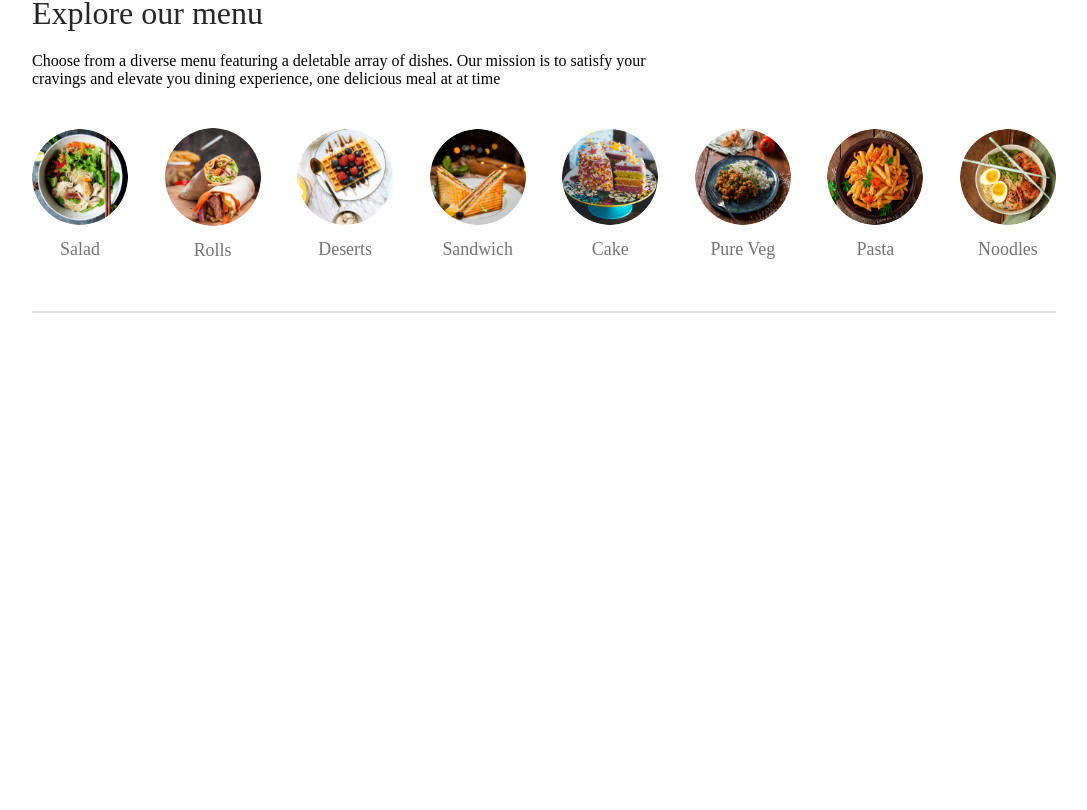
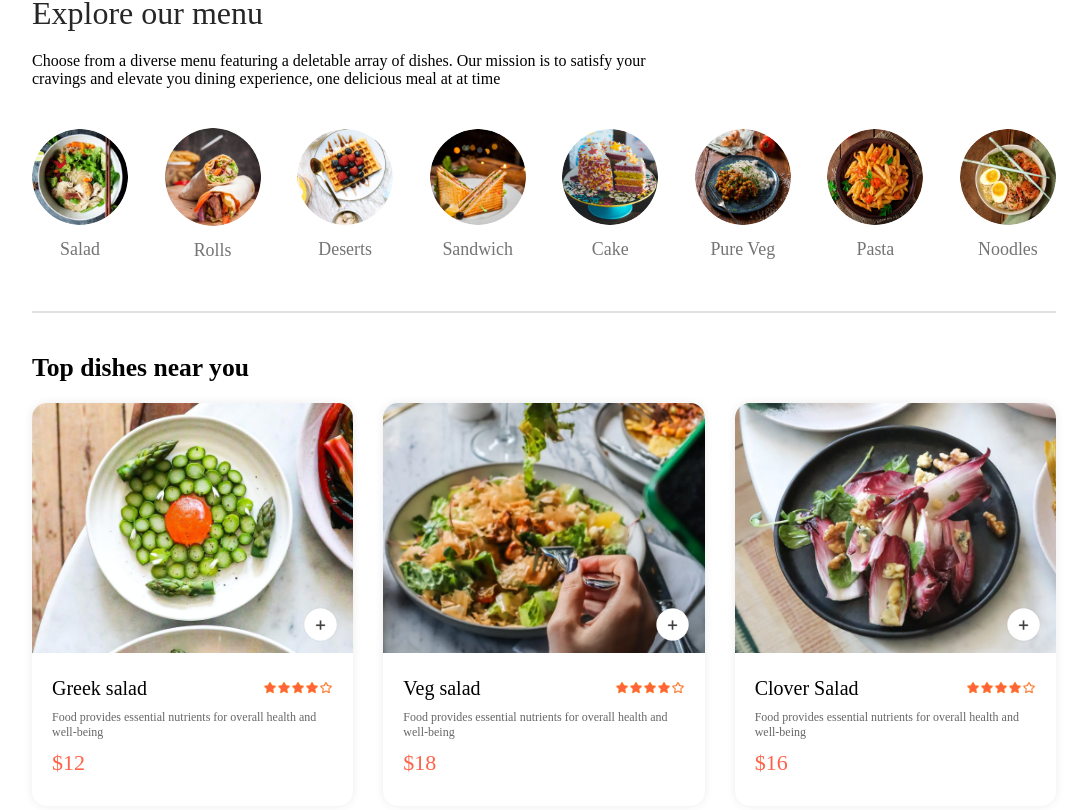
Before and after one commit to Joca7330/food-delivery, a React app in the folder frontend/: page / in a window 1280 px wide. Shown: the part 580-1390 px from the top of the page, without its empty margins (96-1183 px from the left). Before the commit the page ends 903 px from the top, so only its background shows below. Built offline with nearby package versions, Linux system fonts and the light colour scheme; the HTML template or start-up script is replaced by a standard one.

Commit message:
removed commented out code, removed duplicate food item component, and added gemini.md

```diff
--- a/frontend/src/components/FoodItem/FoodItem.jsx
+++ b/frontend/src/components/FoodItem/FoodItem.jsx
@@ -1,26 +1,29 @@
-import React, { useState } from 'react'
+import React, { use, useContext, useState } from 'react'
 import { assets } from '../../assets/assets'
 import './FoodItem.css'
+import { Context } from '../../context/Context'
 
 
 const FoodItem = ({ id, name, price, description, image }) => {
-
-  const [itemCount, setItemCount] = useState(0)
-  // const { cartItems, addToCart, removedFromCart } = useContext(Context)
+  // const [itemCount, setItemCount] = useState(0)
+  const { cartItems, addToCart, removeFromCart } = useContext(Context)
 
   return (
     <div className='food-item'>
       <div className='food-item-img-container'>
         <img className='food-item-image' src={image} alt='' />
-        {!itemCount
-        // {!cartItems[id]
-          ? <img className='add' onClick={() => setItemCount(prev => prev + 1)} src={assets.add_icon_white} alt="" />
-          // ? <img className='add' onClick={() => addToCart(id)} src={assets.add_icon_white} alt="" />
+        {/* {!itemCount */}
+        {!cartItems[id]
+
+          // ? <img className='add' onClick={() => setItemCount(prev => prev + 1)} src={assets.add_icon_white} alt="" />
+          ? <img className='add' onClick={() => addToCart(id)} src={assets.add_icon_white} alt="" />
           : <div className='food-item-counter'>
-            <img onClick={() => setItemCount(prev => prev - 1)} src={assets.remove_icon_red} alt="" />
-            {/* <img onClick={() => removedFromCart(id)} src={assets.remove_icon_red} alt="" /> */}
-            <p>{itemCount}</p>
-            <img onClick={() => setItemCount(prev => prev + 1)} src={assets.add_icon_green} alt="" />
+            {/* <img onClick={() => setItemCount(prev => prev - 1)} src={assets.remove_icon_red} alt="" /> */}
+            <img onClick={() => removeFromCart(id)} src={assets.remove_icon_red} alt="" />
+            <p>{cartItems[id]}</p>
+            {/* <img onClick={() => setItemCount(prev => prev + 1)} src={assets.add_icon_green} alt="" /> */}
+            <img onClick={() => addToCart(id)} src={assets.add_icon_green} alt="" />
+
           </div>
         }
       </div>
--- a/frontend/src/context/Context.jsx
+++ b/frontend/src/context/Context.jsx
@@ -1,4 +1,4 @@
-import React, { createContext, useState } from 'react'
+import React, { createContext, useEffect, useState } from 'react'
 import { food_list } from '../assets/assets'
 
 
@@ -7,30 +7,32 @@ export const Context = createContext(null)
 
 const ContextProvider = (props) => {
 
-    // const [cartItems, setCartItems] = useState({});
+    const [cartItems, setCartItems] = useState({});
+    // add item to cart if not already in cart, else increase quantity by 1
+    const addToCart = (itemId) => {
+        if (!cartItems[itemId]) {
+            setCartItems((prev) => ({ ...prev, [itemId]: 1 }))
 
-    // add item to cart if not already in cart, else increase quantity by 1
-    // const addToCart = (itemId) => {
-    //     console.log("Adding to cart:", itemId);
-    //     if (!cartItems(itemId)) {
-    //         setCartItems((prev) => ({ ...prev, [itemId]: 1 }))
-    //     }
-    //     else {
-    //         setCartItems((prev) => ({ ...prev, [itemId]: prev[itemId] + 1 }))
-    //     }
-    // }
+        }
+        else {
+            setCartItems((prev) => ({ ...prev, [itemId]: prev[itemId] + 1 }))
+        }
+    }
+    // decreases quantity of item in cart by 1
+    const removeFromCart = (itemId) => {
+        setCartItems((prev) => ({ ...prev, [itemId]: prev[itemId] - 1 }))
+    }
 
-    // const removeFromCart = (itemId) => {
-    //     setCartItems((prev) => ({ ...prev, [itemId]: prev[itemId] - 1 }))
-    // }
-
+    useEffect(() => {
+        console.log("Cart Items Updated:", cartItems);
+    }, [cartItems])
 
     const contextValue = {
-        food_list
-        // cartItems,
-        // setCartItems,
-        // addToCart,
-        // removeFromCart
+        food_list,
+        cartItems,
+        setCartItems,
+        addToCart,
+        removeFromCart
 
     }
     return (
--- a/frontend/src/pages/Home/Home.jsx
+++ b/frontend/src/pages/Home/Home.jsx
@@ -2,6 +2,8 @@ import React, { useState } from 'react'
 import './Home.css'
 import Header from '../../components/Header/Header'
 import ExploreMenu from '../../components/ExploreMenu/ExploreMenu'
+import FoodDisplay from '../../components/FoodDisplay/FoodDisplay'
+import FoodItem from '../../components/FoodItem/FoodItem'
 
 const Home = () => {
 
@@ -9,8 +11,9 @@ const [category, setCategory] = useState('All')
 
   return (
     <div>
-        <Header />
-        <ExploreMenu category={category} setCategory={setCategory} />
+      <Header />
+      <ExploreMenu category={category} setCategory={setCategory} />
+      <FoodDisplay category={category} />
     </div>
   )
 }
```
Also changed, not shown: 2 other files (tests, documents, lock files or other folders).
